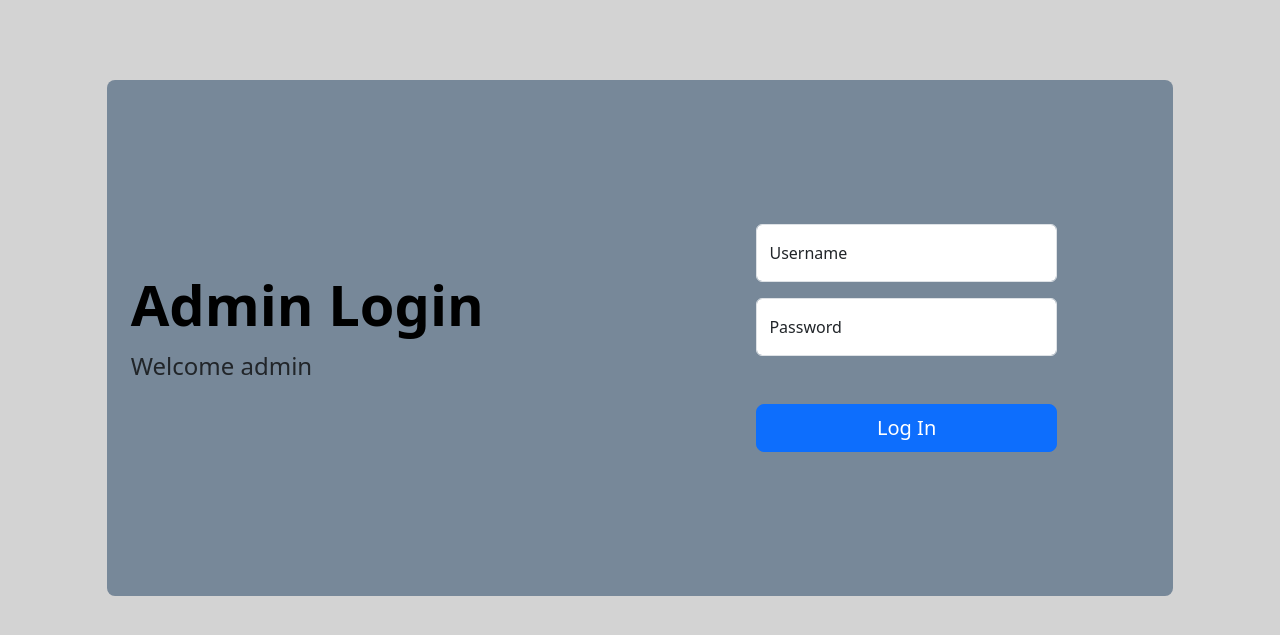
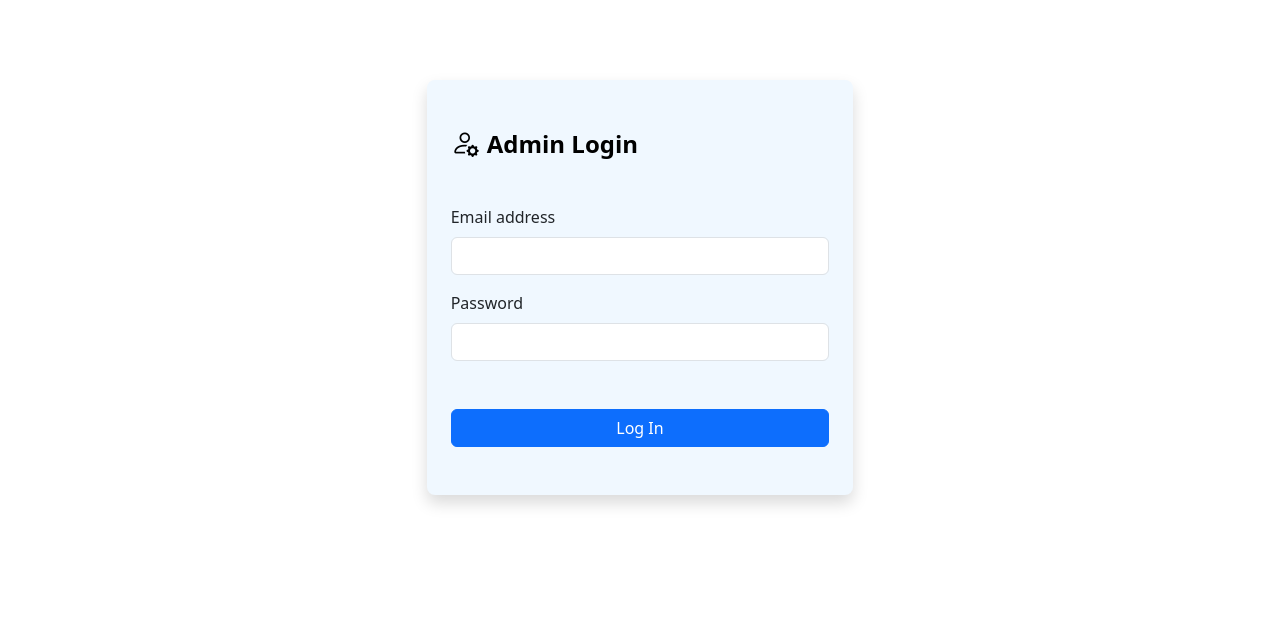
Before and after one commit to henry-jacq/intern-connect, a Flask app: page /admin_login in a window 1280 px wide. Shown: the top 635 px of the page. Run offline with Flask 3, Linux system fonts and the light colour scheme; parts of the project's set-up code (start-up, migrations or seed data) failed here and were passed over.

Commit message:
new: login interface updated

```diff
--- a/templates/admin/admin_login.html
+++ b/templates/admin/admin_login.html
@@ -5,37 +5,32 @@
     <meta name="viewport" content="width=device-width, initial-scale=1.0">
     <title>Admin Login</title>
     <link href="https://cdn.jsdelivr.net/npm/bootstrap@5.3.2/dist/css/bootstrap.min.css" rel="stylesheet" integrity="sha384-T3c6CoIi6uLrA9TneNEoa7RxnatzjcDSCmG1MXxSR1GAsXEV/Dwwykc2MPK8M2HN" crossorigin="anonymous">
+    <link rel="stylesheet" href="https://cdn.jsdelivr.net/npm/bootstrap-icons@1.11.3/font/bootstrap-icons.min.css">
     <style>
         .container {
-            background-color: lightslategrey;
+            background-color: #F0F8FF;
             margin-top: 80px;
-        }
-        body{
-            background-color: lightgrey;
         }
     </style>
 </head>
 <body>
 
-    <div class="container col-xl-10 col-xxl-8 px-4 py-5 rounded-3">
-        <div class="row align-items-center g-lg-5 py-5">
-            <div class="col-lg-6 text-center text-lg-start">
-                <h1 class="display-4 fw-bold lh-1 text-body-emphasis mb-3">Admin Login</h1>
-                <p class="col-lg-10 fs-4 lead">Welcome admin</p>
+    <div class="container shadow col-lg-4 col-md-5 px-4 rounded-3">
+        <div class="row align-items-center py-5">
+            <div class="text-center text-lg-start">
+                <h1 class="fs-4 mb-5 fw-semibold lh-1 text-body-emphasis mb-3"><i class="bi bi-person-gear fs-3 me-2"></i>Admin Login</h1>
             </div>
-            <div class="col-md-10 mx-auto col-lg-5">
-                <form class="p-4 p-md-5 rounded-3" method="post">
-                    <div class="form-floating mb-3">
-                        <input type="text" class="form-control" id="floatingInput" name="username" placeholder="Username" required>
-                        <label for="floatingInput">Username</label>
-                    </div>
-                    <div class="form-floating mb-5">
-                        <input type="password" class="form-control" id="floatingPassword" name="password" placeholder="Password" required>
-                        <label for="floatingPassword">Password</label>
-                    </div>
-                    <button class="w-100 btn btn-lg btn-primary" type="submit" >Log In</button>
-                </form>
-            </div>
+            <form method="post">
+                <div class="mb-3">
+                    <label for="userInput" class="form-label">Email address</label>
+                    <input type="text" id="userInput" class="form-control" name="username" required>
+                </div>
+                <div class="mb-5">
+                    <label for="userPassword" class="form-label">Password</label>
+                    <input type="password" id="userPassword" class="form-control" name="password" required>
+                </div>
+                <button class="w-100 btn btn-primary" type="submit">Log In</button>
+            </form>
         </div>
     </div>
 
```
Also changed, not shown: templates/login.html (+17 -5 lines).
